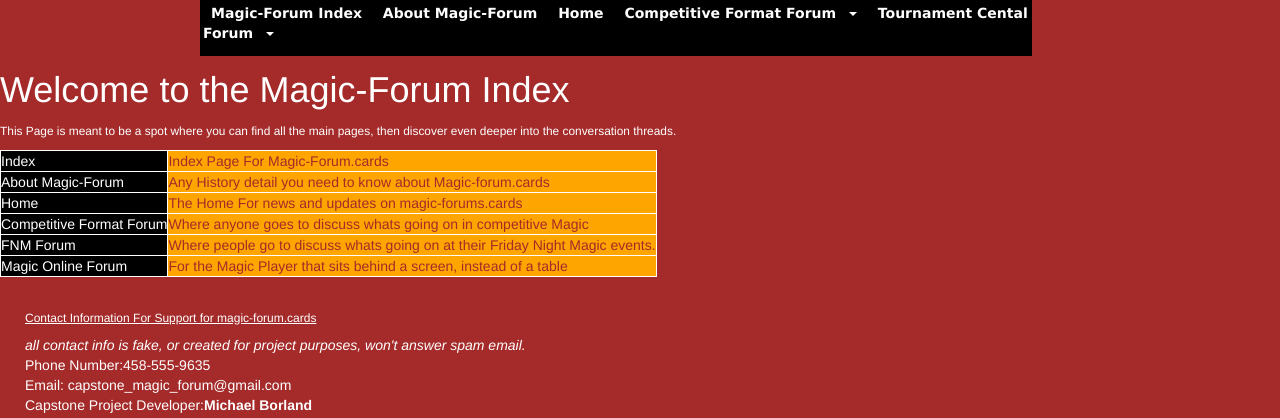
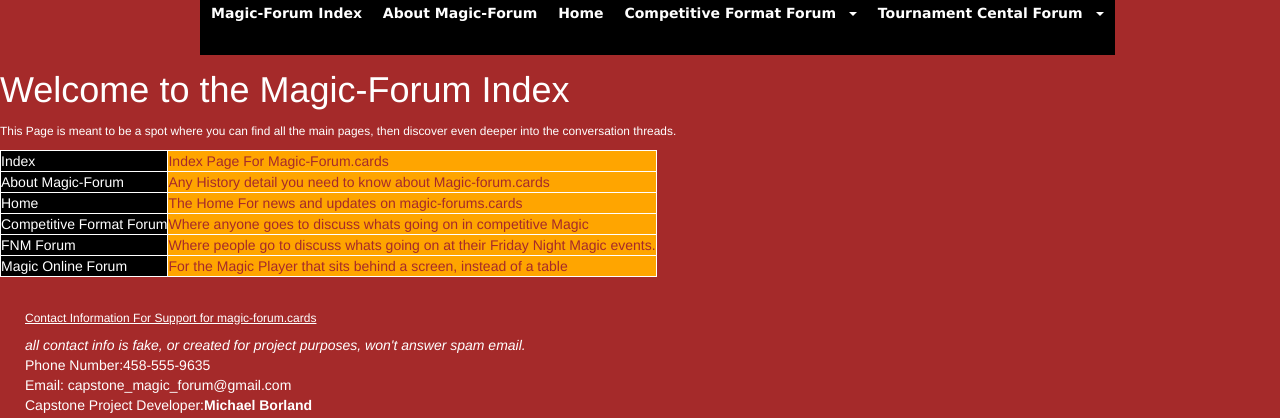
Before and after one commit to michaelborlandKeys/Capstone-Magic-Forum, a PHP site: page /index.php in a window 1280 px wide. Shown: the top 418 px of the page. Run offline with PHP 8.4, Linux system fonts and the light colour scheme.

Commit message:
screen test at 75%

```diff
--- a/Capstone Website Alpha 1.0/public_html/css/default.css
+++ b/Capstone Website Alpha 1.0/public_html/css/default.css
@@ -52,7 +52,7 @@ body
     left: 200px;
     min-height: 55px;
     min-width: 45%;
-    max-width: 65%;
+    max-width: 75%;
     max-height: 60px;
 }
 
```
